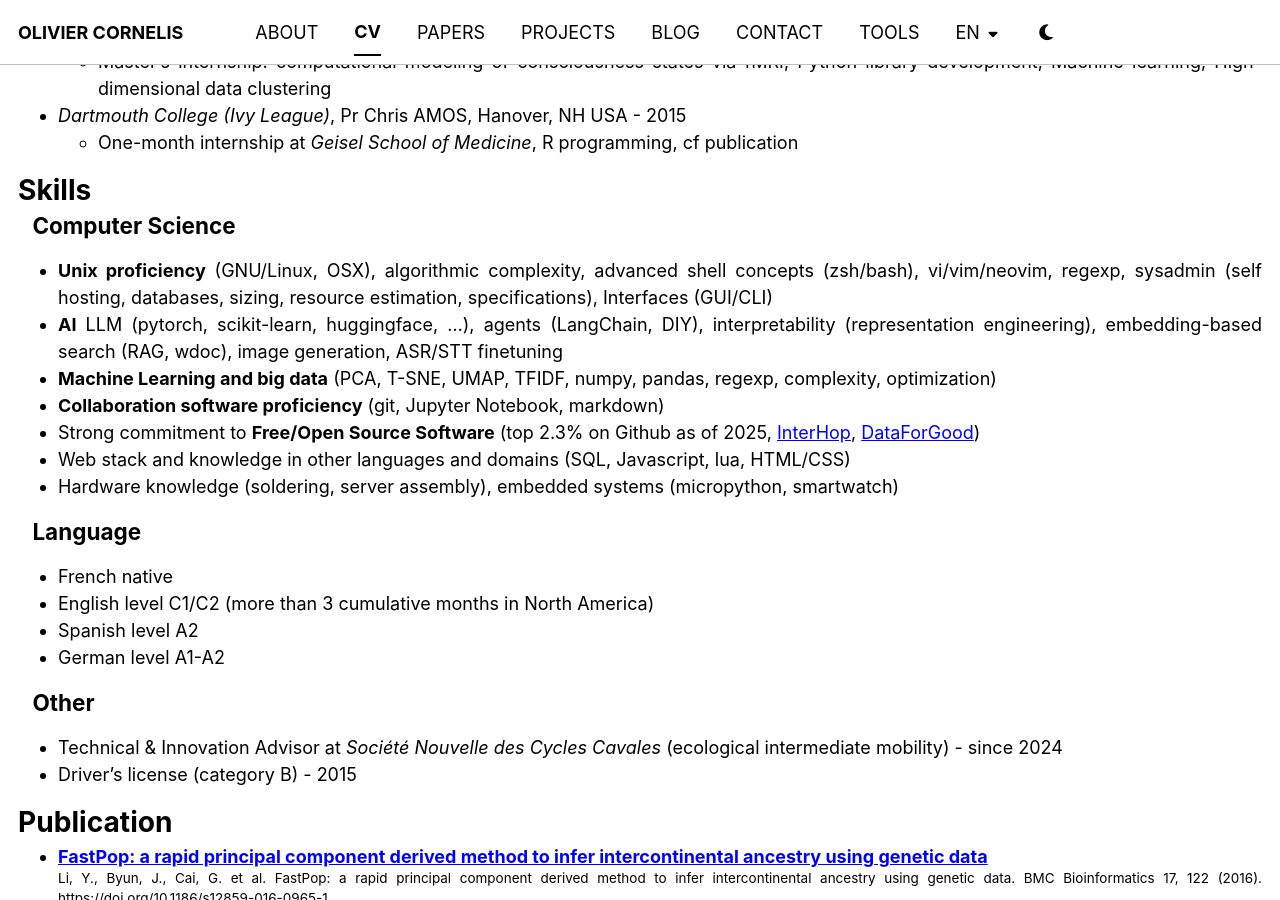
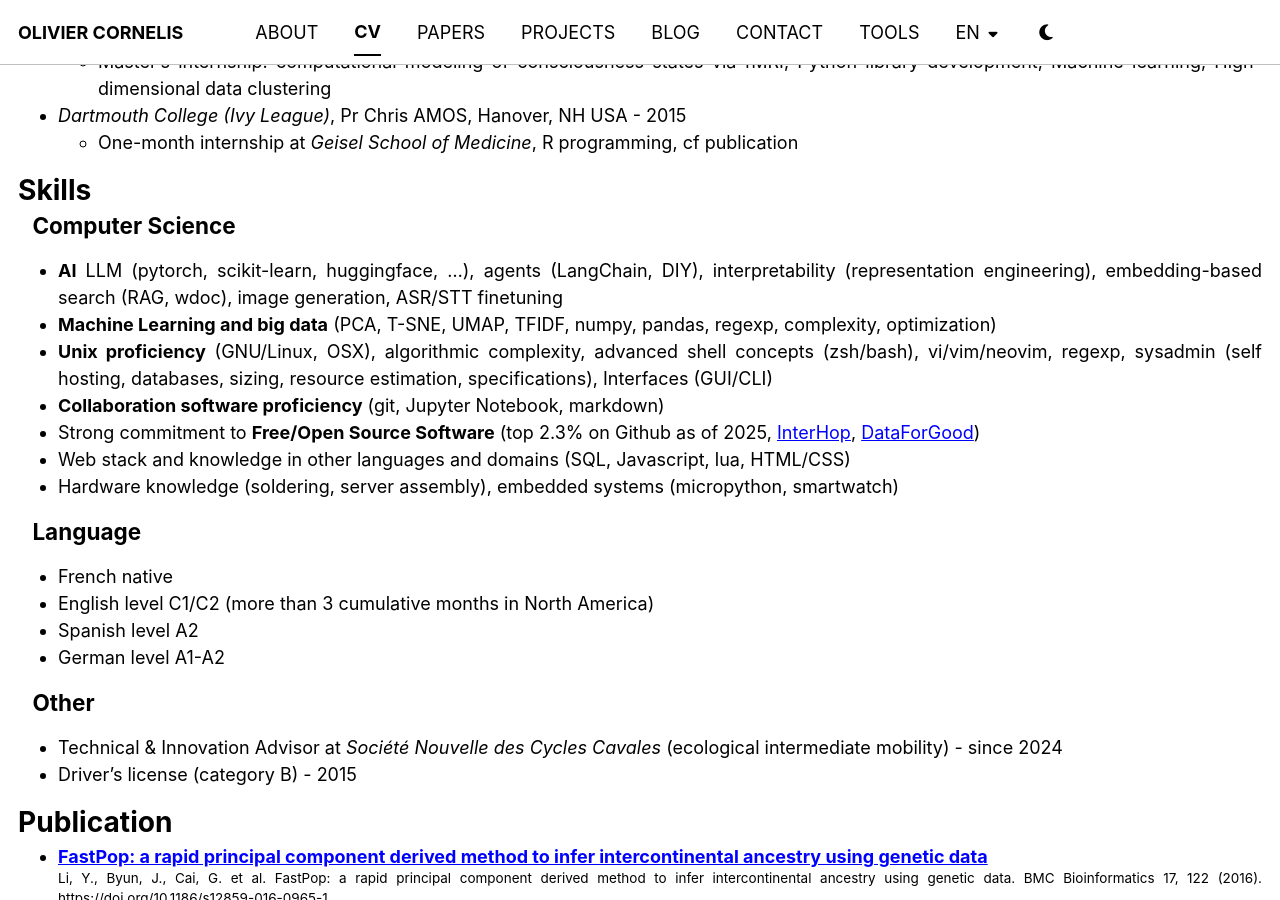
Before and after one commit to thiswillbeyourgithub/website, a Jekyll site: the page built from _pages/en/cv.md, in a window 1280 px wide and 900 px high, scrolled down 646 px. Built offline with Jekyll 4.4.1, drawn with Linux system fonts in a browser that asks for light colours.

Commit message:
reordering
Signed-off-by: thiswillbeyourgithub <26625900+thiswillbeyourgithub@users.noreply.github.com>

```diff
--- a/_pages/en/cv.md
+++ b/_pages/en/cv.md
@@ -72,9 +72,9 @@ redirect_from:
 
 # Skills
 ## Computer Science
-* **Unix proficiency** (GNU/Linux, OSX), algorithmic complexity, advanced shell concepts (zsh/bash), vi/vim/neovim, regexp, sysadmin (self hosting, databases, sizing, resource estimation, specifications), Interfaces (GUI/CLI)
 * **AI** LLM (pytorch, scikit-learn, huggingface, ...), agents (LangChain, DIY), interpretability (representation engineering), embedding-based search (RAG, wdoc), image generation, ASR/STT finetuning
 * **Machine Learning and big data** (PCA, T-SNE, UMAP, TFIDF, numpy, pandas, regexp, complexity, optimization)
+* **Unix proficiency** (GNU/Linux, OSX), algorithmic complexity, advanced shell concepts (zsh/bash), vi/vim/neovim, regexp, sysadmin (self hosting, databases, sizing, resource estimation, specifications), Interfaces (GUI/CLI)
 * **Collaboration software proficiency** (git, Jupyter Notebook, markdown)
 * Strong commitment to **Free/Open Source Software** (top 2.3% on Github as of 2025, [InterHop](https://interhop.org/), [DataForGood](https://dataforgood.fr/))
 * Web stack and knowledge in other languages and domains (SQL, Javascript, lua, HTML/CSS)
```
Also changed, not shown: _pages/fr/cv.md (+1 -1 lines).
